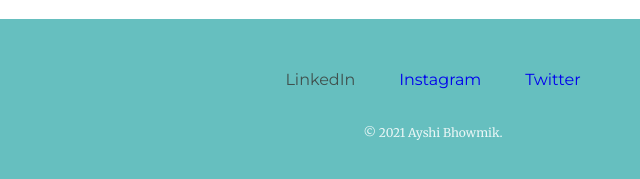
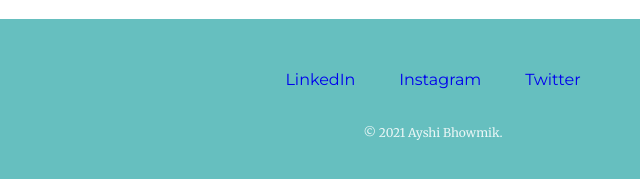
Before and after one commit to ayshi028/portfolio_website, a plain HTML site: page index.html in a window 1280 px wide. Shown: the part 4240-4419 px from the top of the page, 207-847 px from the left. Drawn offline with Linux system fonts and the light colour scheme.

Commit message:
Update index.html

```diff
--- a/index.html
+++ b/index.html
@@ -73,7 +73,7 @@
 
 
   <div class="bottom-container">
-    <a class= href="https://www.linkedin.com/in/ayshi-bhowmik-265329206/">LinkedIn</a>
+    <a class="footer-link" href="https://www.linkedin.com/in/ayshi-bhowmik-265329206/">LinkedIn</a>
     <a class="footer-link" href="https://www.instagram.com/ayshi_bhowmik/">Instagram</a>
     <a class="footer-link" href="https://twitter.com/AyshiBhowmik">Twitter</a>
 
```
